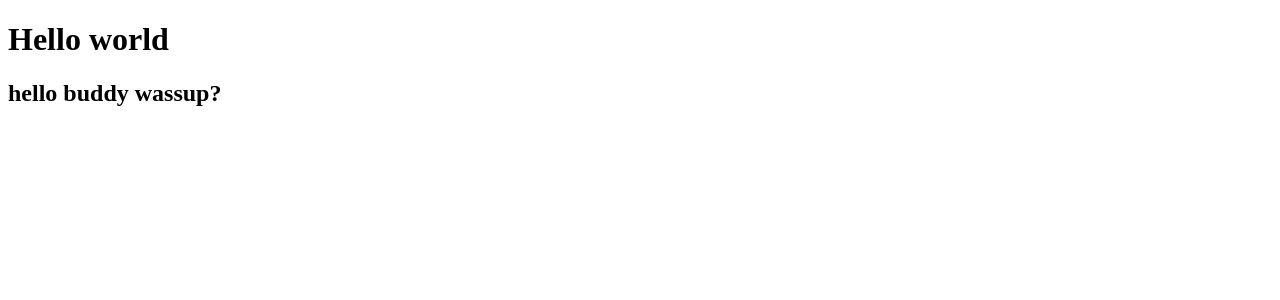
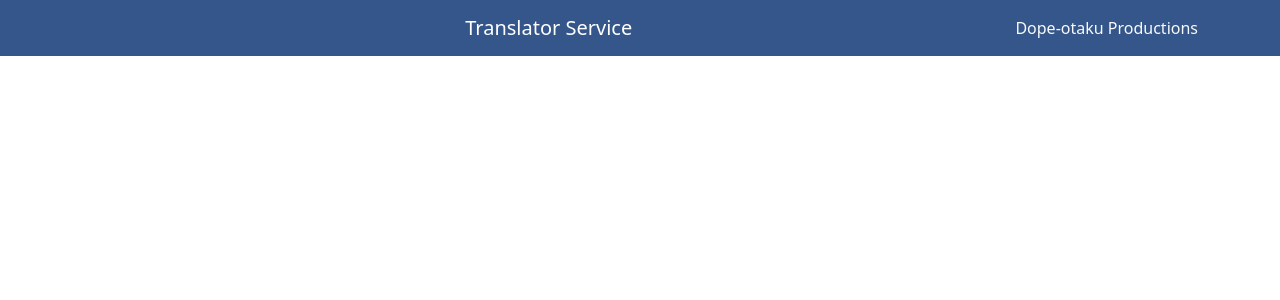
Before and after one commit to Dope-Otaku/realtime-translation-service, a FastAPI app: page /index in a window 1280 px wide. Shown: the top 300 px of the page. Run offline with FastAPI, Linux system fonts and the light colour scheme.

Commit message:
added a navbar in index.html

```diff
--- a/App/templates/index.html
+++ b/App/templates/index.html
@@ -3,10 +3,94 @@
 <head>
     <meta charset="UTF-8">
     <meta name="viewport" content="width=device-width, initial-scale=1.0">
-    <title>Document</title>
+    <title>Translation Service</title>
+    <link href="https://cdn.jsdelivr.net/npm/bootstrap@5.3.0/dist/css/bootstrap.min.css" rel="stylesheet">
+    <!-- <link rel="stylesheet" href="style.css"> ok! so i guess we can not link a css like this we need to use this  directly in here -->
+     <style>
+         body, html {
+      height: 100%;
+      margin: 0;
+      background-color: white;
+      display: flex;
+      flex-direction: column;
+    }
+    .content {
+      flex: 1;
+    }
+    .navbar {
+      background-color: #34568B;
+    }
+    .btn-primary {
+      background-color: #88B04B;
+      border-color: #88B04B;
+    }
+    .form-label {
+      color: #34568B;
+    }
+    .logo {
+      max-width: 30%;
+      height: auto;
+      padding: 20px;
+    }
+    .footer {
+      color: black;
+      text-align: center;
+      padding: 10px 0;
+      width: 100%;
+    }
+    .form-container {
+      display: flex;
+      justify-content: center;
+      align-items: center;
+      flex-direction: column;
+      height: 100%;
+      padding: 20px;
+    }
+    .form-box {
+      width: 100%;
+      max-width: 600px;
+      margin: 10px 0;
+    }
+    .btn-container {
+      text-align: center;
+      margin-top: 20px;
+    }
+     </style>
 </head>
 <body>
-    <h1>Hello world</h1>
-    <h2>hello buddy wassup?</h2>
+    <!-- <nav class="navbar navbar-expand-lg navbar-dark bg-primary fixed-top">
+        <a class="navbar-navbar" href="#">translation Service live .......</a>
+
+        <div class="container">
+            <h1 class="text-center mt-4">Translation Service</h1>
+
+            <form id='translationform'>
+                <label for="textToTranslate()">Text to translate</label>
+                <textarea class="form-control" id="textToTranslate" rows="4" placeholder="Enter Text here...."></textarea>
+            </form>
+        </div>
+    </nav> -->
+    <nav class="navbar navbar-expand-lg navbar-dark">
+        <div class="container">
+            <a href="#" class="navbar-brand mx-auto">Translator Service</a>
+            <div class="navbar-text text-light">Dope-otaku Productions</div>
+        </div>
+    </nav>
+
+
+
+
+    <!-- <nav class="navbar navbar-expand-lg navbar-dark">
+        <div class="container">
+          <a class="navbar-brand mx-auto" href="#">Translator Service</a>
+          <div class="navbar-text text-light">
+            AlphaLoops TASK-Exercise
+          </div>
+        </div>
+      </nav> -->
+
+
+
+
 </body>
 </html>
```
Also changed, not shown: App/templates/style.css (added).
